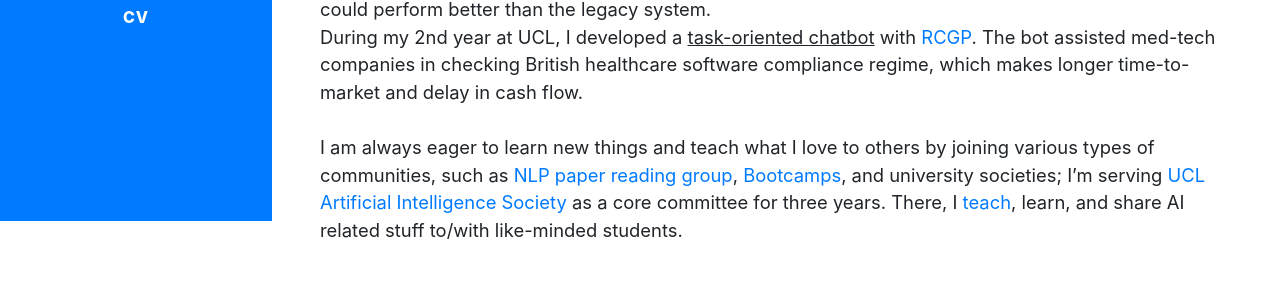
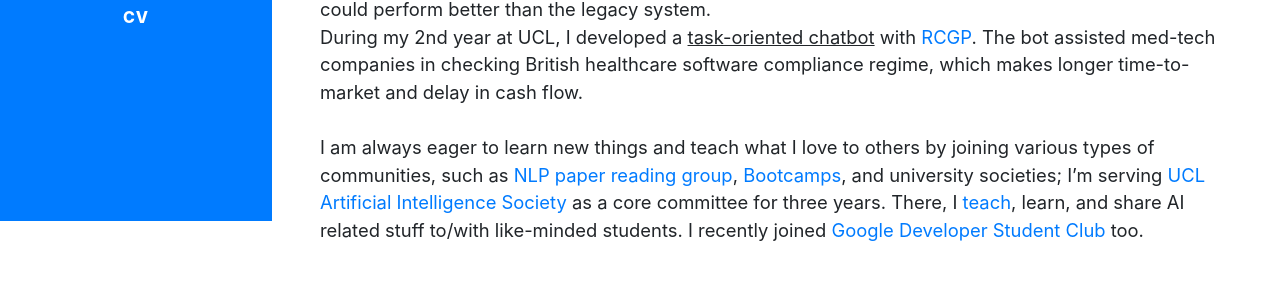
Before and after one commit to kimdanny/portfolio, a website with bundled scripts: page index.html in a window 1280 px wide. Shown: the part 579-868 px from the top of the page. Built offline with nearby package versions, Linux system fonts and the light colour scheme; files whose address does not match are found by name; a web font is replaced by a local one.

Commit message:
introduction updated

```diff
--- a/index.html
+++ b/index.html
@@ -109,6 +109,7 @@
           I’m serving <a href="https://github.com/UCLAIS">UCL Artificial Intelligence Society</a> as a core committee for three years.
           There, I <a href="https://github.com/UCLAIS/Machine-Learning-Tutorials" target="_blank">teach</a>,
           learn, and share AI related stuff to/with like-minded students.
+          I recently joined <a href="https://gdsc.community.dev/university-college-london/">Google Developer Student Club</a> too.
         </p>
         <div class="social-icons">
           <a href="https://www.linkedin.com/in/danny-toeun-kim/" class="linkedin" target="_blank"><i class="fab fa-linkedin-in"></i></a>
```
